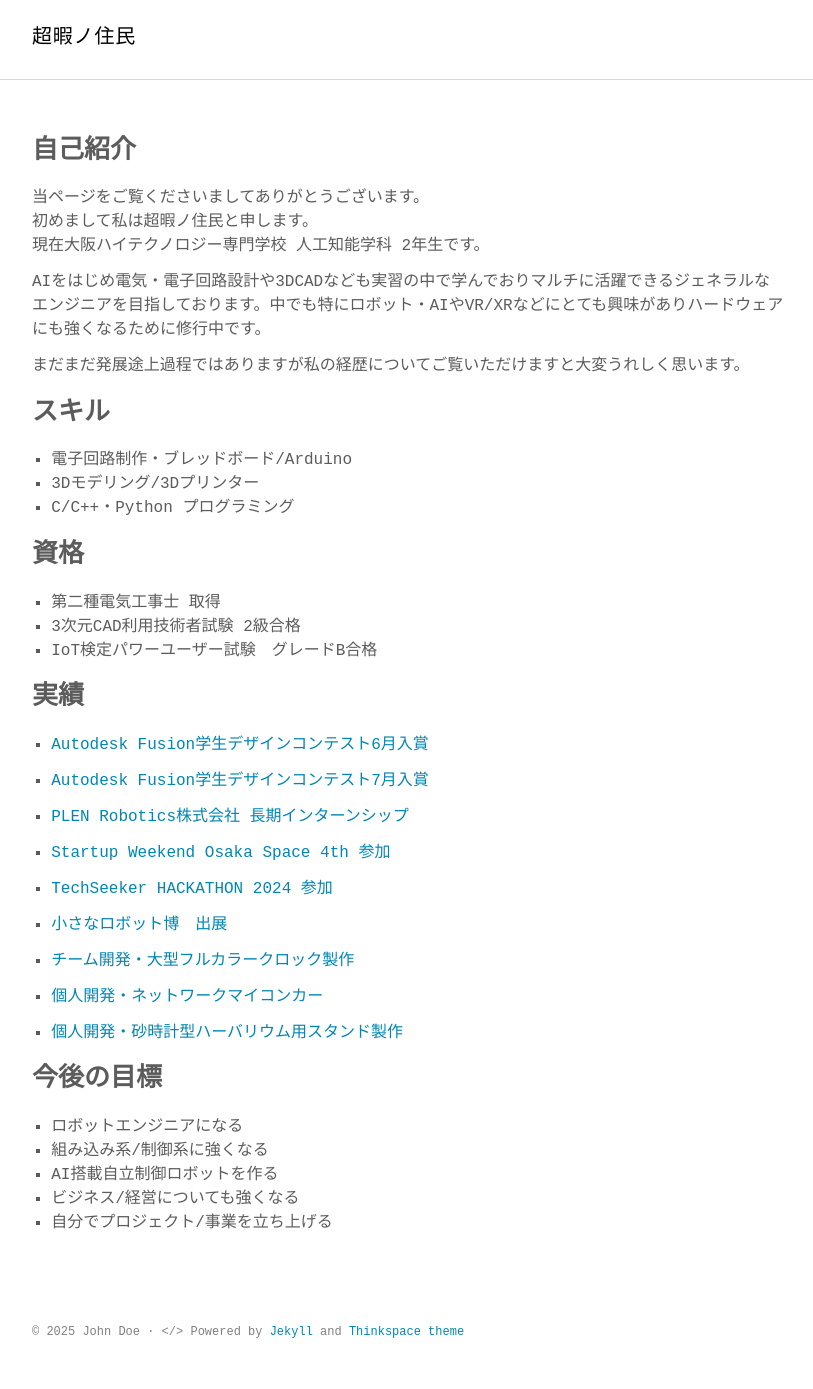
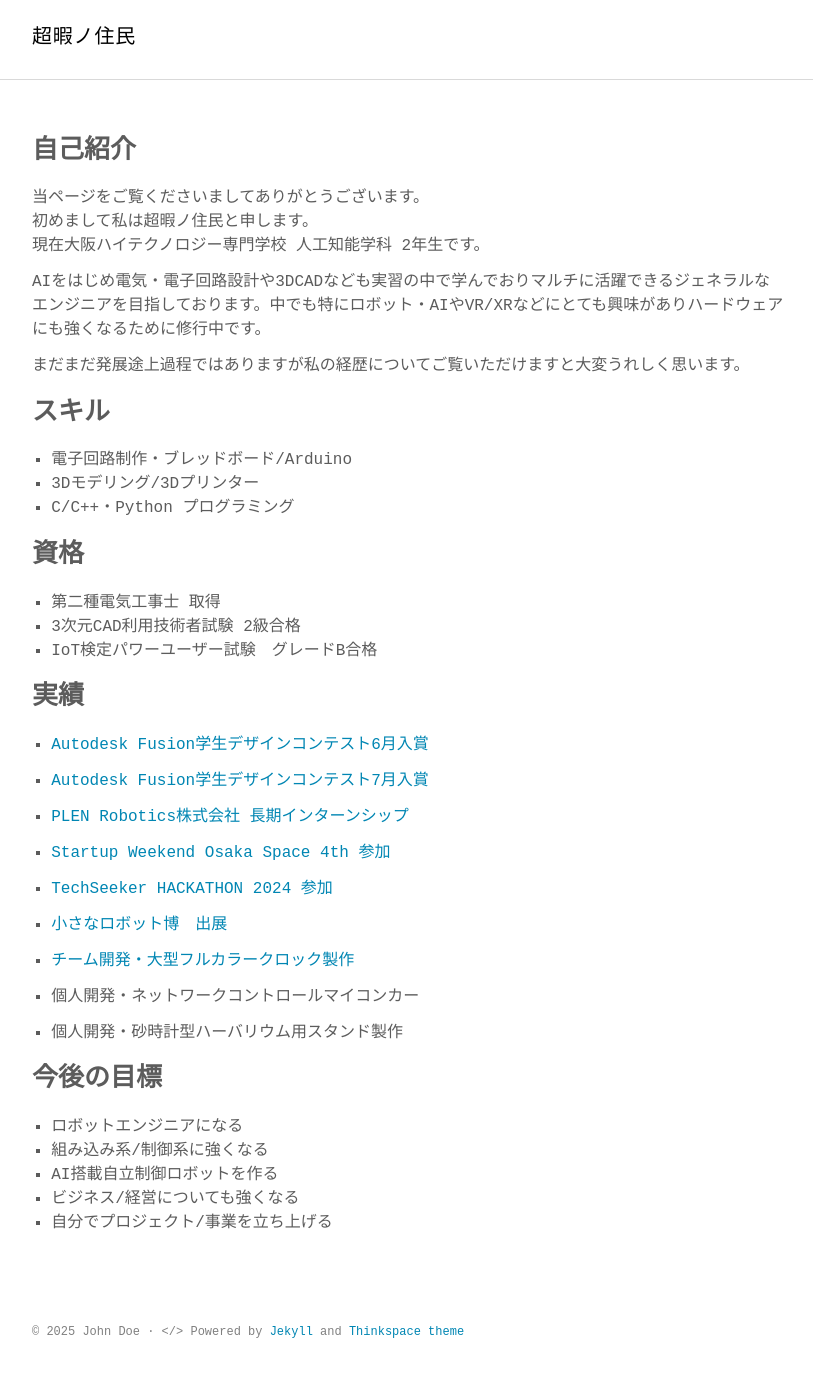
Before and after one commit to S-All11/resume, a Jekyll site: the page built from index.md, in a window 1280 px wide. Shown: the whole page, without its empty margins (232-1045 px from the left). Built offline with Jekyll 4.4.1, drawn with Linux system fonts in a browser that asks for light colours; some web fonts are replaced.

Commit message:
update portfolio

```diff
--- a/index.md
+++ b/index.md
@@ -38,9 +38,9 @@ AIをはじめ電気・電子回路設計や3DCADなども実習の中で学ん
 
 - [チーム開発・大型フルカラークロック製作](https://zenn.dev/high_machine/articles/7segmentsclock3d)
 
-- [個人開発・ネットワークマイコンカー]()
+- 個人開発・ネットワークコントロールマイコンカー
 
-- [個人開発・砂時計型ハーバリウム用スタンド製作]()
+- 個人開発・砂時計型ハーバリウム用スタンド製作
 
 ## 今後の目標
 - ロボットエンジニアになる
```
